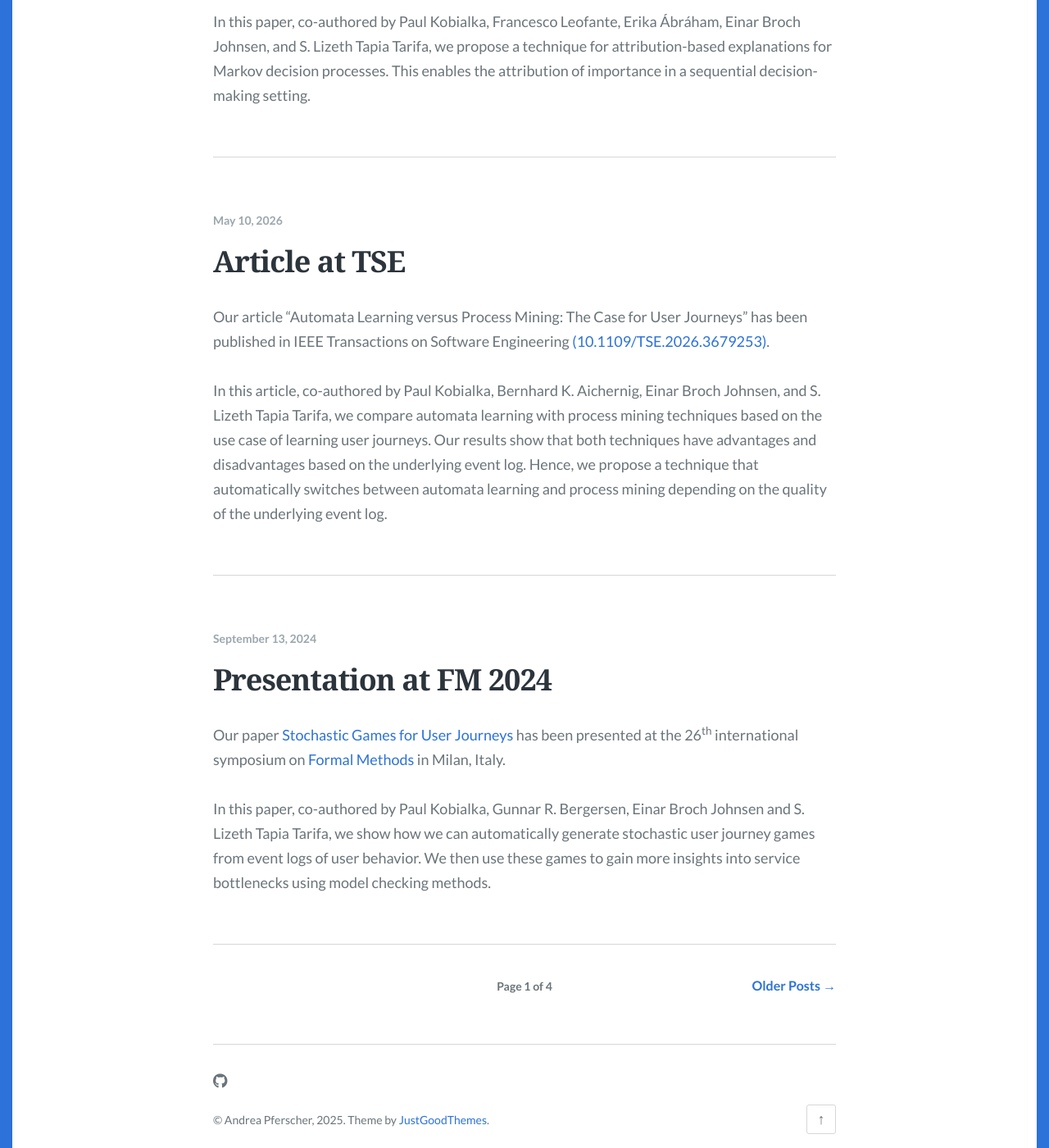
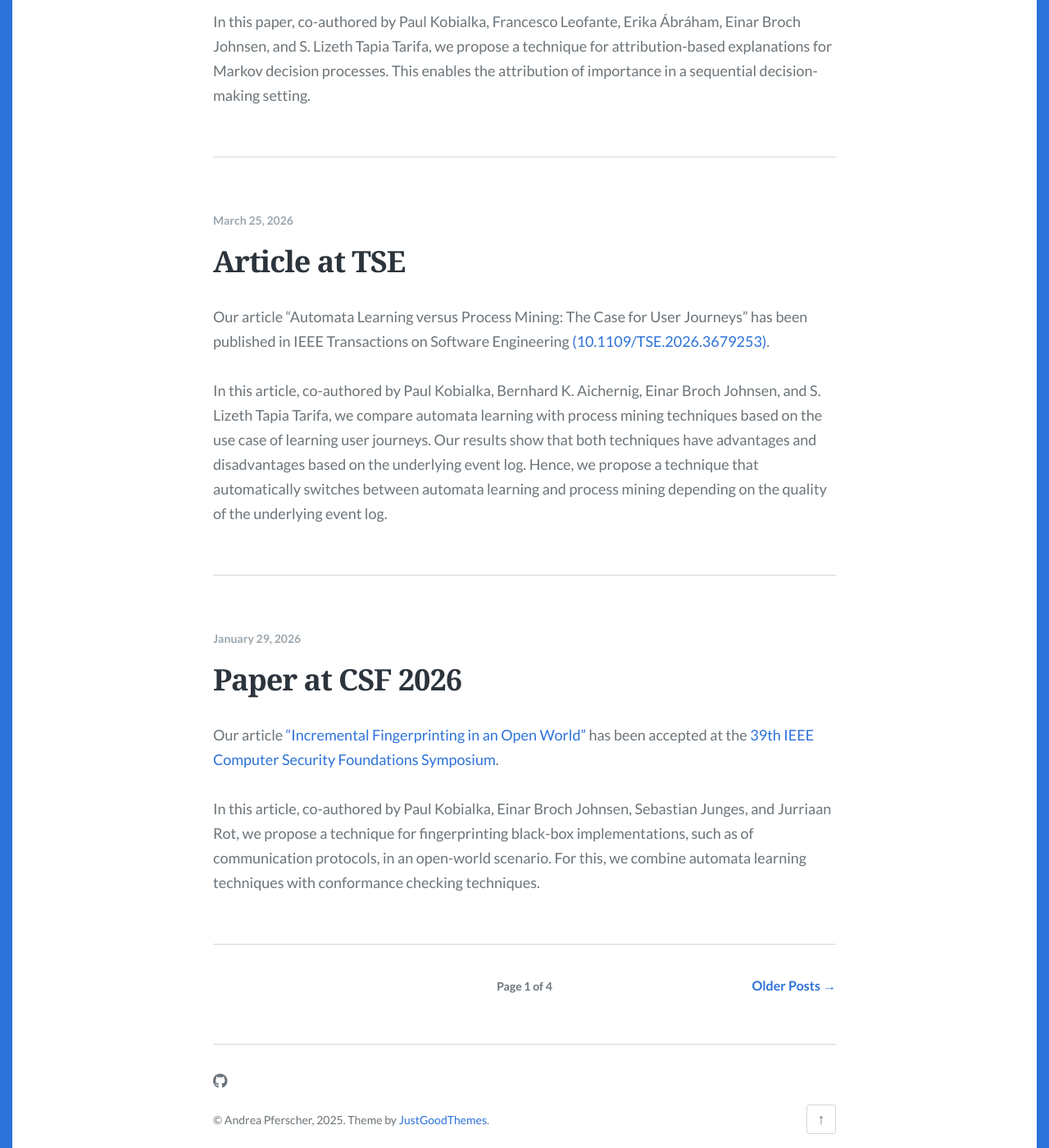
Before and after one commit to apferscher/apferscher.github.io, a Jekyll site: the page built from index.html, in a window 1280 px wide and 1400 px high, scrolled down 597 px. Shown: the whole window at 82% size. Built offline with Jekyll 4.4.1, drawn with Linux system fonts in a browser that asks for light colours; some web fonts are replaced; the list of posts is cut into pages by our own code.

Commit message:
Add post about CSF

```diff
--- /dev/null
+++ b/_posts/2026-01-29-csf-article.md
@@ -0,0 +1,9 @@
+---
+layout: post
+title:  "Paper at CSF 2026"
+date:   2026-01-29 14:00:00 +0100
+---
+
+Our article ["Incremental Fingerprinting in an Open World"](https://arxiv.org/abs/2601.21680) has been accepted at the [39th IEEE Computer Security Foundations Symposium](https://csf2026.ieee-security.org/).
+
+In this article, co-authored by Paul Kobialka, Einar Broch Johnsen, Sebastian Junges, and Jurriaan Rot, we propose a technique for fingerprinting black-box implementations, such as of communication protocols, in an open-world scenario. For this, we combine automata learning techniques with conformance checking techniques.
--- a/_posts/2026-05-10-tse-article.md
+++ b/_posts/2026-03-25-tse-article.md
@@ -1,7 +1,7 @@
 ---
 layout: post
 title:  "Article at TSE"
-date:   2026-05-10 14:00:00 +0100
+date:   2026-03-25 14:00:00 +0100
 ---
 
 Our article "Automata Learning versus Process Mining: The Case for User Journeys" has been published in IEEE Transactions on Software Engineering [(10.1109/TSE.2026.3679253)](https://doi.org/10.1109/TSE.2026.3679253).
```
Also changed, not shown: _posts/2026-05-01-ijcai-paper.md (renamed from _posts/2026-05-11-ijcai-paper.md).
